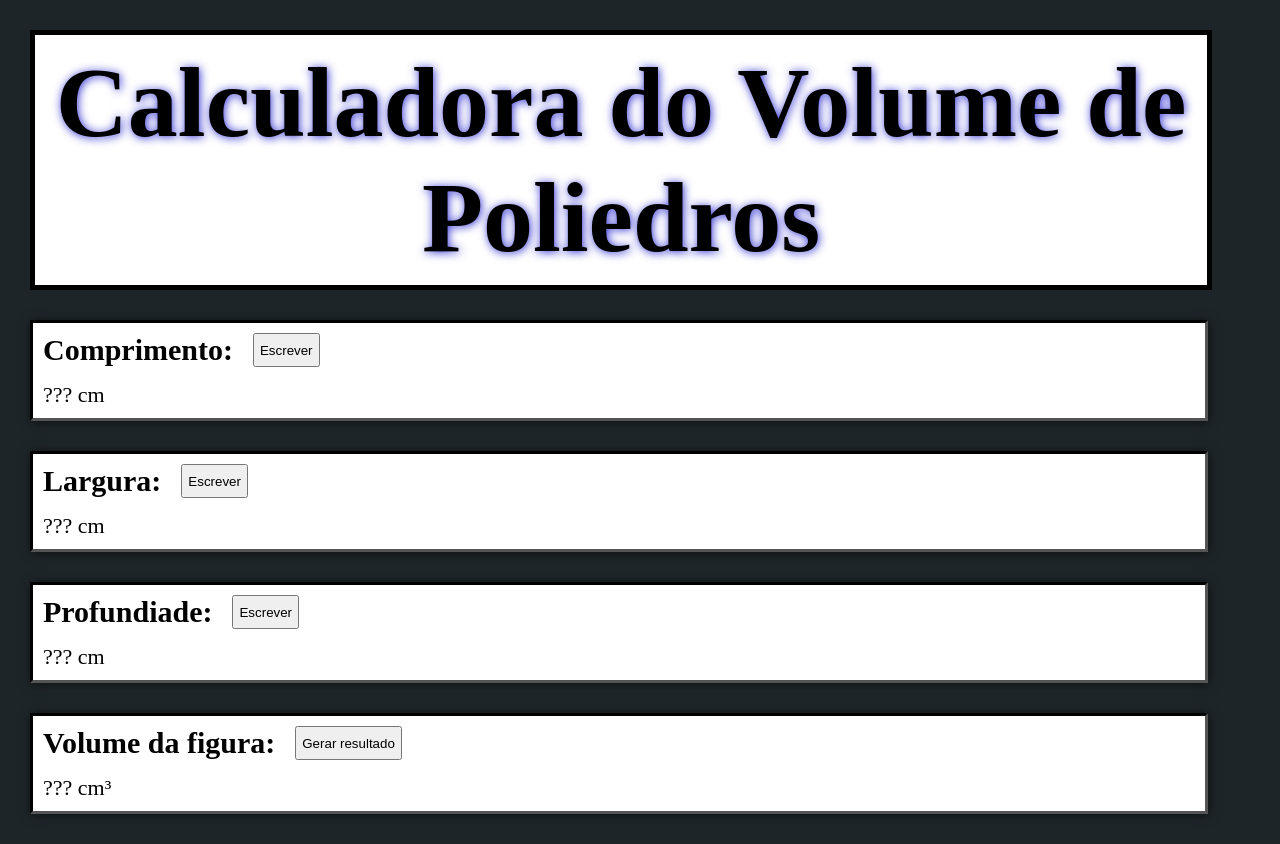
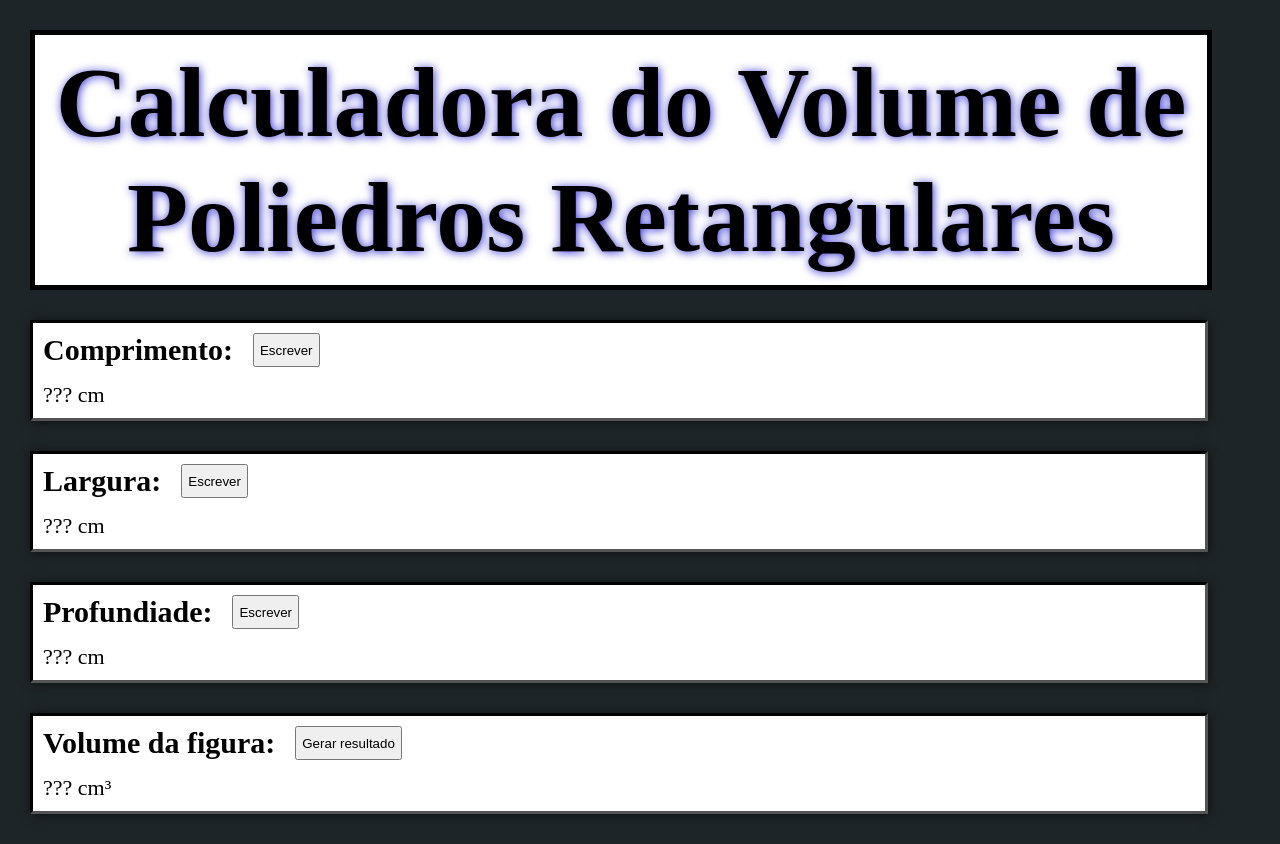
Before and after one commit to LindauroNeto/Calculadora_Poliedros, a plain HTML site: page index.html in a window 1280 px wide. Drawn offline with Linux system fonts and the light colour scheme.

Commit message:
Update index.html

```diff
--- a/index.html
+++ b/index.html
@@ -3,13 +3,13 @@
 <head>
     <meta charset="UTF-8">
     <meta name="viewport" content="width=device-width, initial-scale=1.0">
-    <meta name="description" content="Segunda tentaiva de criar um site mais formidável que calcula o voulume de um poliedro">
+    <meta name="description" content="Segunda tentaiva de criar um site mais formidável que calcula o voulume de um poliedro retangular">
     <title>Calculadora Volume</title>
     <link rel="stylesheet" href="style.css">
 </head>
 <body>
     <div id="titulo">
-        <h1>Calculadora do Volume de Poliedros</h1>
+        <h1>Calculadora do Volume de Poliedros Retangulares</h1>
     </div>
         <div class="caixa">
             <div class="sub-caixa">
```
